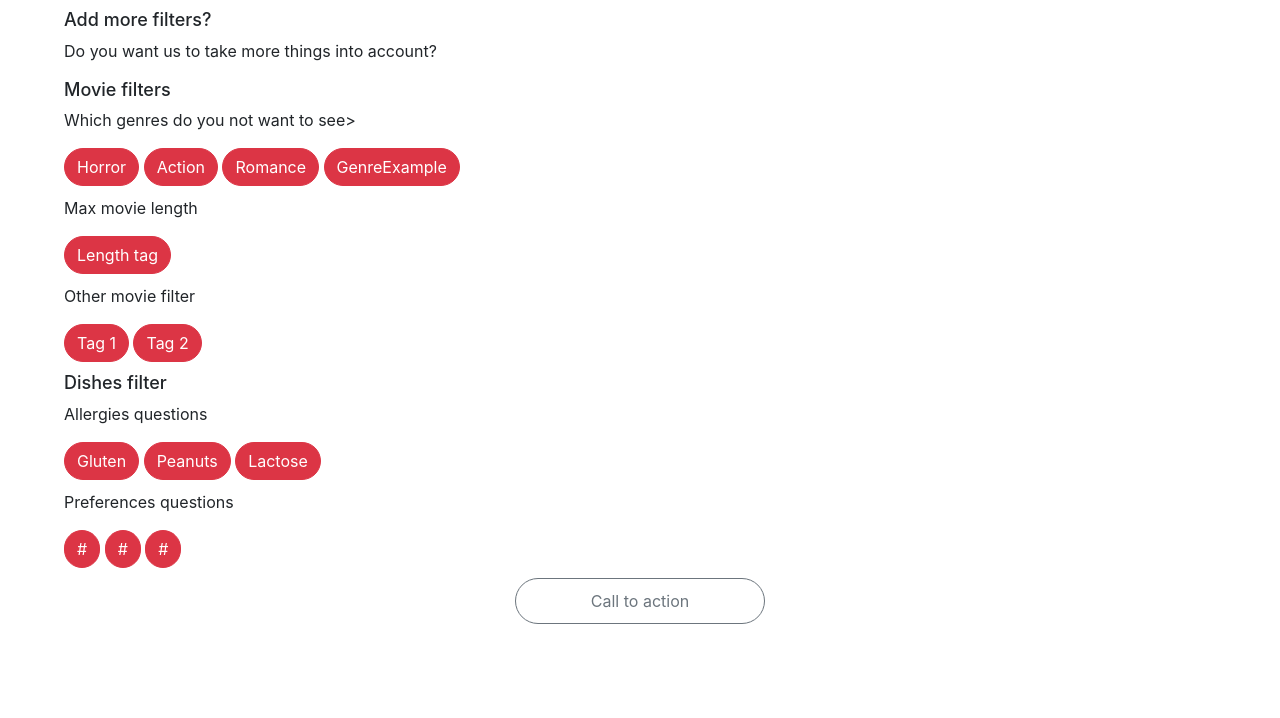
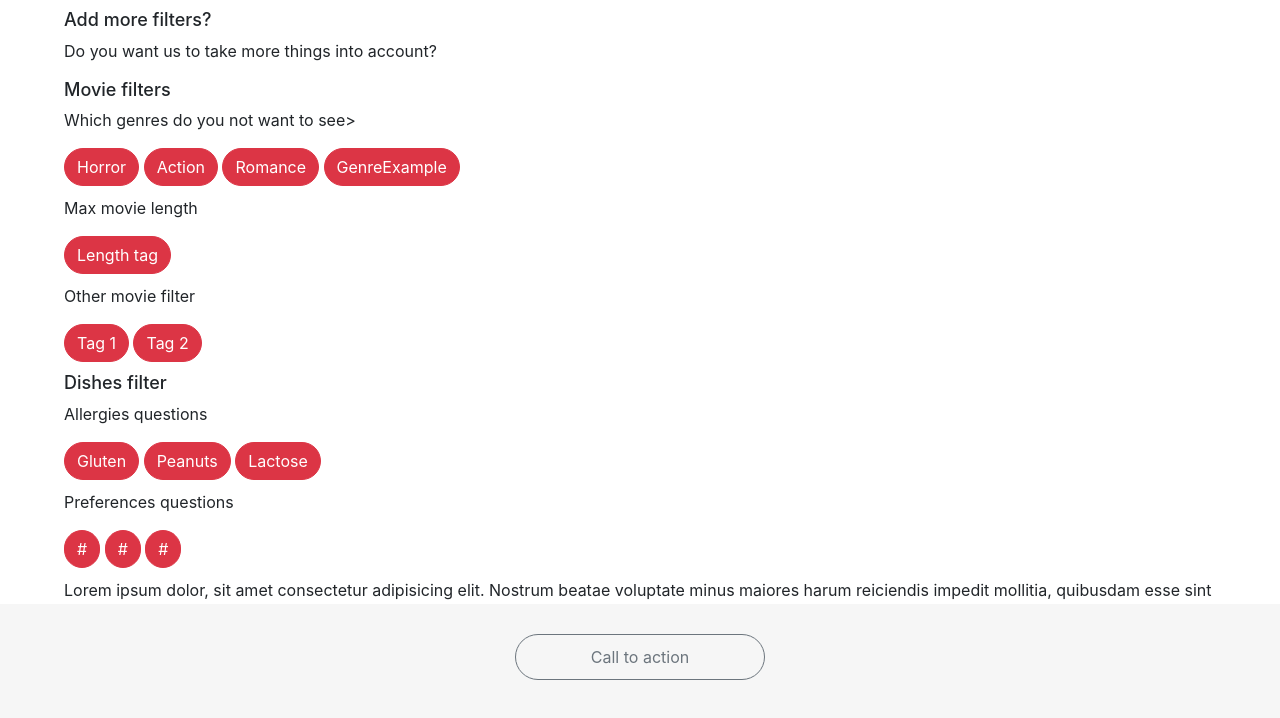
Before and after one commit to Rikku77/yc2210-html, a plain HTML site: page filtering.html in a window 1280 px wide. Shown: the part 80-798 px from the top of the page. Drawn offline with nearby package versions, Linux system fonts and the light colour scheme.

Commit message:
nieuwe aanpassingen

```diff
--- a/filtering.css
+++ b/filtering.css
@@ -4,6 +4,10 @@
 }
 
 body {
+    position: relative;
+}
+
+main {
     width: 90vw;
     margin: 0 auto;
 }
@@ -31,9 +35,13 @@ h2 {
 }
 
 footer {
+    background-color: rgb(246, 246, 246);
     display: flex;
     align-items: center;
     justify-content: center;
+    padding: 30px 0px;
+    position: sticky;
+    bottom: 0;
 }
 
 footer .btn {
--- a/filtering.html
+++ b/filtering.html
@@ -45,6 +45,9 @@
             <button type="button" class="btn btn-danger">#</button>
             <button type="button" class="btn btn-danger">#</button>
             <button type="button" class="btn btn-danger">#</button>
+        <p>Lorem ipsum dolor, sit amet consectetur adipisicing elit. Nostrum beatae voluptate minus maiores harum reiciendis impedit mollitia, quibusdam esse sint est libero sit et aut labore! Iste perferendis saepe distinctio.</p>
+        <p>Lorem ipsum dolor sit amet consectetur adipisicing elit. Laudantium, perferendis aliquam! Consequatur amet magnam quas voluptates asperiores nesciunt. Perspiciatis, deleniti! Aspernatur vel consequuntur culpa soluta veritatis error repellat tempore laboriosam.</p>
+
         </div>
     </main>
     <footer>
```
